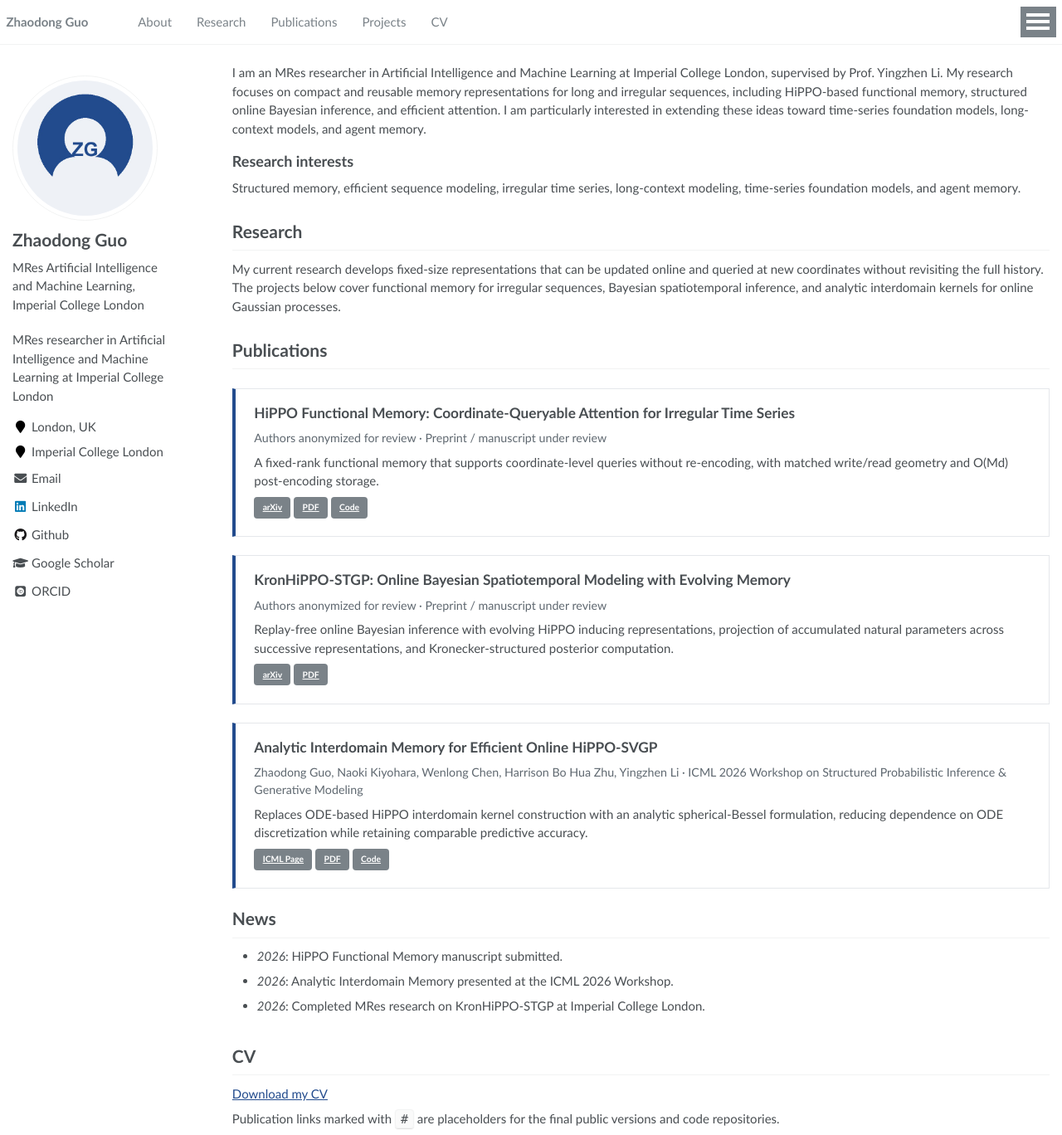
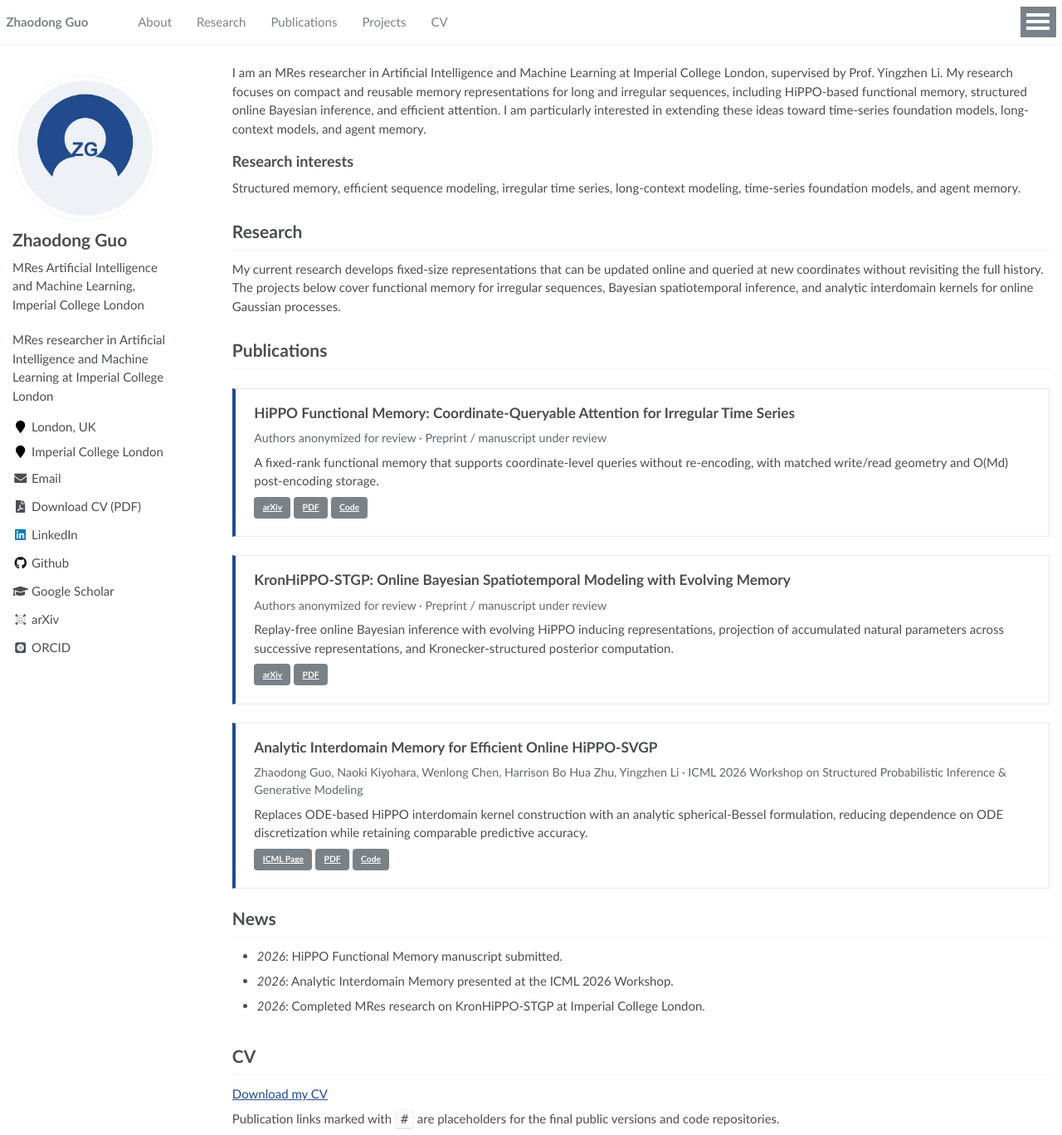
Before and after one commit to zhaodong929/zhaodong929.github.io, a Jekyll site: the page built from _pages/about.md, in a window 1280 px wide and 1368 px high. Shown: the whole window at 83% size. Built offline with Jekyll 4.4.1, drawn with Linux system fonts in a browser that asks for light colours; some web fonts are replaced.

Commit message:
Refine homepage for PhD applications

```diff
--- a/_includes/author-profile.html
+++ b/_includes/author-profile.html
@@ -30,6 +30,9 @@
       {% endif %}
       {% if author.email %}
         <li><a href="mailto:{{ author.email }}"><i class="fas fa-fw fa-envelope" aria-hidden="true"></i> Email</a></li>
+      {% endif %}
+      {% if author.cv %}
+        <li class="author-cv"><a href="{{ author.cv | relative_url }}"><i class="fas fa-fw fa-file-pdf" aria-hidden="true"></i> Download CV (PDF)</a></li>
       {% endif %}
       {% if author.keybase %}
         <li><a href="https://keybase.io/{{ author.keybase }}"><i class="fas fa-fw fa-key" aria-hidden="true"></i> Keybase</a></li>
@@ -105,6 +108,9 @@
       {% endif %}
       {% if author.googlescholar %}
         <li><a href="{{ author.googlescholar }}"><i class="fas fa-fw fa-graduation-cap"></i> Google Scholar</a></li>
+      {% endif %}
+      {% if author.arxiv %}
+        <li><a href="{{ author.arxiv }}"><i class="ai ai-arxiv ai-fw"></i> arXiv</a></li>
       {% endif %}
       {% if author.pubmed %}
         <li><a href="{{ author.pubmed }}"><i class="ai ai-pubmed-square ai-fw"></i> PubMed</a></li>
```
